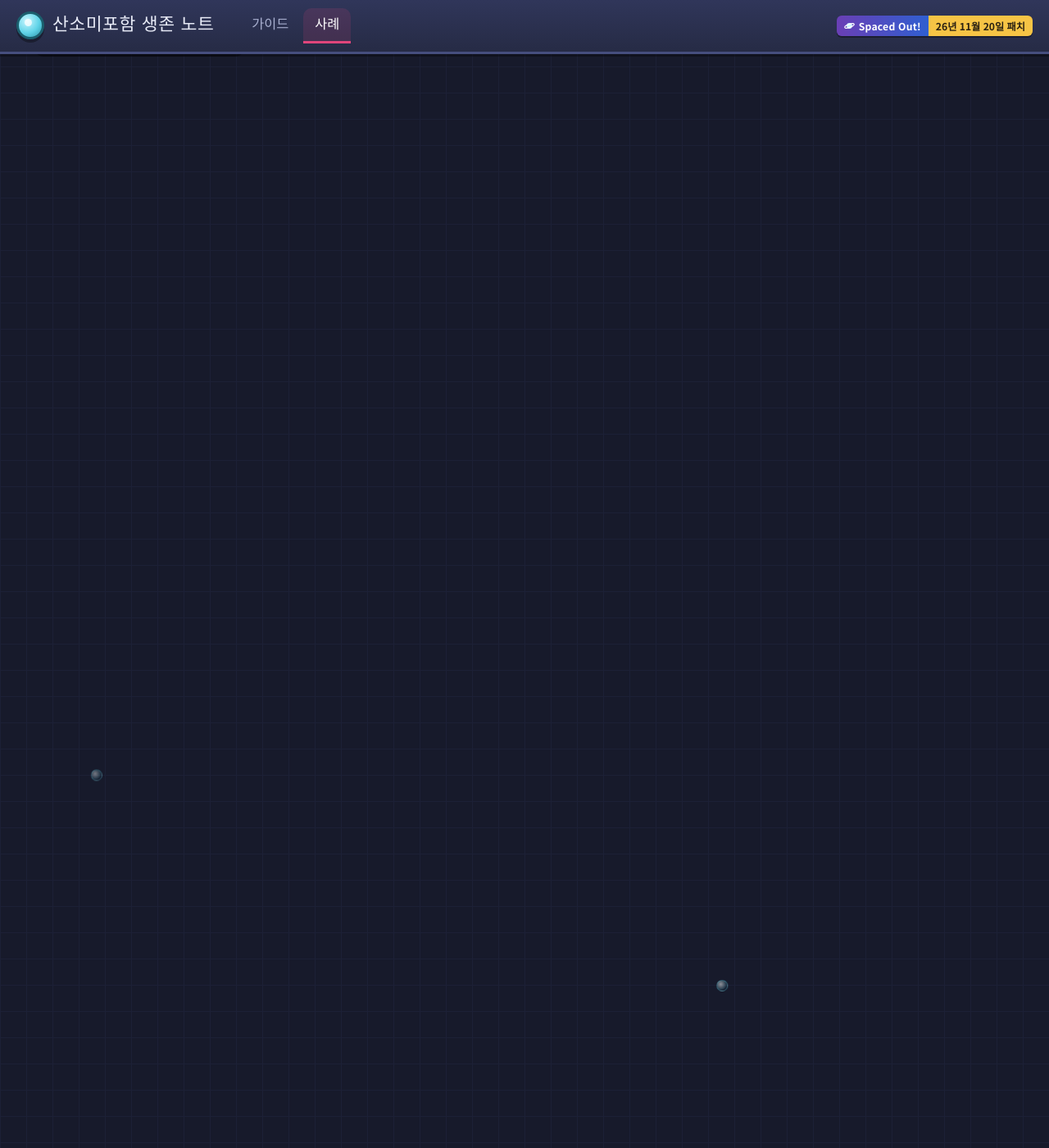
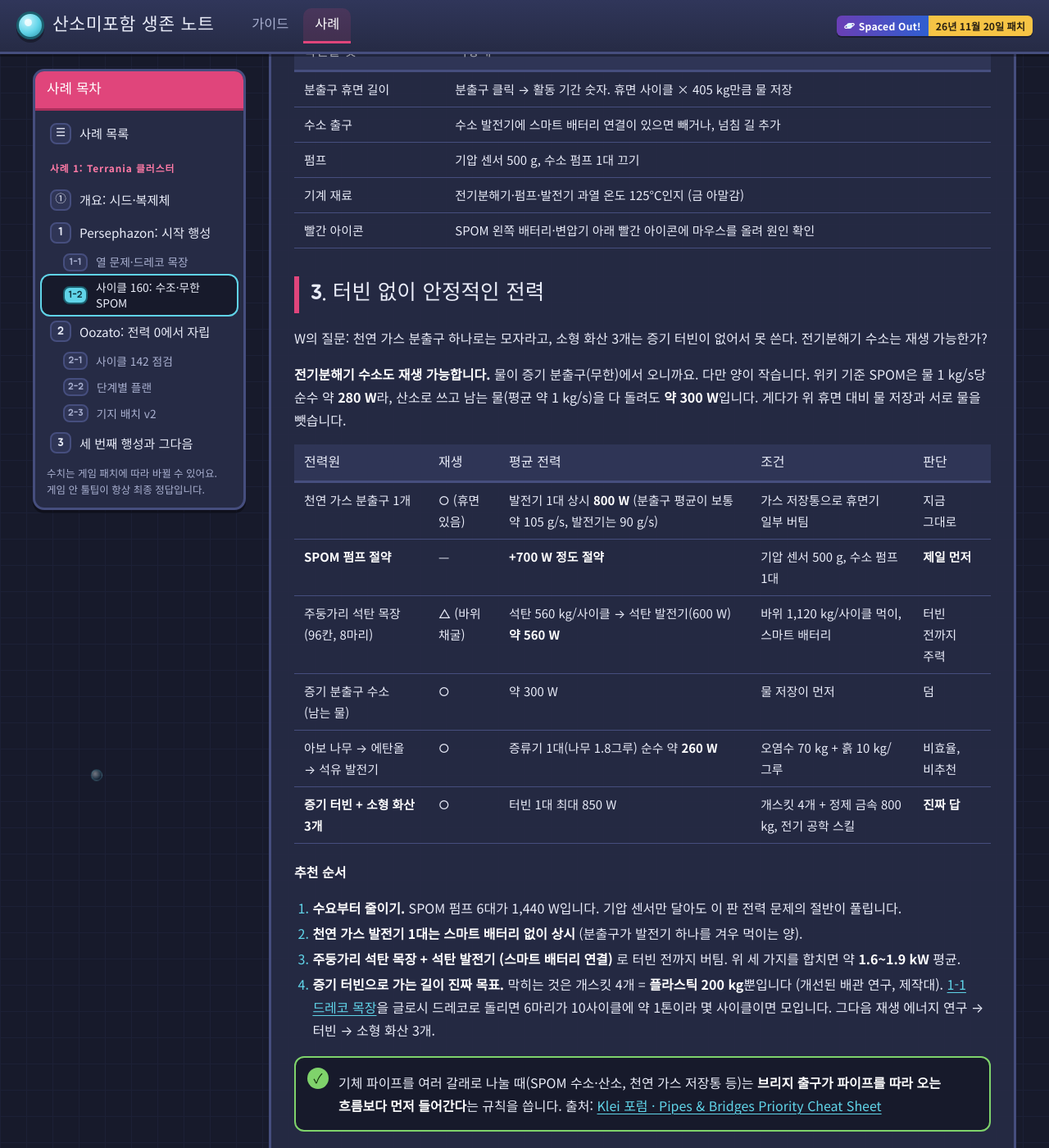
Before and after one commit to zaGamer95/oni, a Jekyll site: the page built from guide/case-1-perse-160.md, in a window 1280 px wide and 1400 px high, scrolled down 8783 px. Shown: the whole window at 82% size. Built offline with Jekyll 4.4.1, drawn with Linux system fonts in a browser that asks for light colours; before the commit the page ends 8908 px from its top, so only the background shows below that; some of the changed text lies outside the part shown.

Commit message:
사례 1-2: 분출구 실측 휴면값으로 물 저장량 재계산, 터빈 전 전력 계획 추가
Co-Authored-By: Claude Opus 5.5 <noreply@anthropic.com>
Claude-Session: https://claude.ai/code/session_01D1TBnUKCMKwbwCpWYuBTYM

```diff
--- a/guide/case-1-perse-160.md
+++ b/guide/case-1-perse-160.md
@@ -9,7 +9,7 @@ dlc: spaced-out
 game_version: u60-2026-11-20
 eyebrow: 사례 1 · 1-2
 permalink: /guide/case/terrania-1/persephazon/cycle-160/
-description: 사이클 160에 Persephazon 본진 개발을 다시 시작. 기지 안 염수 수조(Beakon·Flue Coral·Starnacle 하나씩)와 차가운 증기 분출구로 돌리는 전기분해기 3대짜리 SPOM을 점검.
+description: 사이클 160에 Persephazon 본진 개발을 다시 시작. 기지 안 염수 수조(Beakon·Flue Coral·Starnacle 하나씩), 차가운 증기 분출구로 돌리는 전기분해기 3대짜리 SPOM, 증기 터빈 전까지 버틸 전력 계획.
 ---
 
 * 목차
@@ -89,7 +89,17 @@ Flue Coral 씨앗을 더 얻는 법: **Printerceptor** (이 판 스토리 특성
 **① 분출구 휴면기 (가장 중요).** 분석 창의 "평균 출력 1,700 g/s"는 **휴면기까지 넣은 평생 평균**입니다. 모든 분출구는 25~225사이클 주기로, 그중 40~80%만 활동하고 나머지는 완전히 쉽니다. 쉬는 동안 물이 0이면 산소도 0이에요.
 
 - 필요한 저장량 = **하루 사용량 × 휴면 사이클 수.** 예: 405 kg × 30사이클 ≈ **12톤**.
-- 분출구 정보 창의 "활동 기간 (Active Period)"을 보면 정확한 휴면 길이가 나옵니다. 그 숫자로 다시 계산하세요.
+- 분출구 정보 창의 "활동 기간 (Active Period)"을 보면 정확한 휴면 길이가 나옵니다.
+
+**W 판 분출구 실제 값:** 분출 5.2 kg/s (570초 중 320초), **활동 110사이클 중 63.9사이클 → 휴면 46.1사이클**, 평균 1,699 g/s, **다음 휴면까지 7.4사이클.**
+
+| 계산 | 값 |
+|---|---|
+| 활동기 평균 물 | 5.2 × 320/570 = **2.92 kg/s** (≈ 1,750 kg/사이클) |
+| 휴면 46사이클 동안 6명 산소용 물 | 405 kg × 46 ≈ **18.7톤** |
+| 남은 7.4사이클에 모을 수 있는 양 | (1,750 − 405) × 7.4 ≈ **10톤** |
+
+이번 휴면은 물 저장만으로 다 못 버팁니다. 지금 바로 남는 물을 전부 모으고 (수소 발전용으로 태우지 말 것), 모자라는 약 20사이클분은 **조류 테라리움·산소 확산기 같은 예비 산소**를 미리 준비하세요. 다음 활동기(63.9사이클)에는 하루 약 1,340 kg씩 남으니, 그때 20톤 저장조를 채워 두면 그 뒤로는 끊기지 않습니다.
 - 활동기엔 평균보다 훨씬 많이 나옵니다 (예: 활동 60%면 2.8 kg/s). 응축이 못 따라가 방 압력이 **5 kg**이 되면 분출구가 멈추고 그 물은 버려집니다.
 - 저장: 액체 저장통 1개 = 5톤이라 부족합니다. **바닥 웅덩이(단열 타일로 싼 수조)**가 싸고 큽니다. 사진의 기지 오른쪽 아래 저장조를 이 용도로 써도 됩니다.
 
@@ -111,3 +121,28 @@ Flue Coral 씨앗을 더 얻는 법: **Printerceptor** (이 판 스토리 특성
 | 펌프 | 기압 센서 500 g, 수소 펌프 1대 끄기 |
 | 기계 재료 | 전기분해기·펌프·발전기 과열 온도 125°C인지 (금 아말감) |
 | 빨간 아이콘 | SPOM 왼쪽 배터리·변압기 아래 빨간 아이콘에 마우스를 올려 원인 확인 |
+
+## 3. 터빈 없이 안정적인 전력
+
+W의 질문: 천연 가스 분출구 하나로는 모자라고, 소형 화산 3개는 증기 터빈이 없어서 못 쓴다. 전기분해기 수소는 재생 가능한가?
+
+**전기분해기 수소도 재생 가능합니다.** 물이 증기 분출구(무한)에서 오니까요. 다만 양이 작습니다. 위키 기준 SPOM은 물 1 kg/s당 순수 약 **280 W**라, 산소로 쓰고 남는 물(평균 약 1 kg/s)을 다 돌려도 **약 300 W**입니다. 게다가 위 휴면 대비 물 저장과 서로 물을 뺏습니다.
+
+| 전력원 | 재생 | 평균 전력 | 조건 | 판단 |
+|---|---|---|---|---|
+| 천연 가스 분출구 1개 | ○ (휴면 있음) | 발전기 1대 상시 **800 W** (분출구 평균이 보통 약 105 g/s, 발전기는 90 g/s) | 가스 저장통으로 휴면기 일부 버팀 | 지금 그대로 |
+| **SPOM 펌프 절약** | — | **+700 W 정도 절약** | 기압 센서 500 g, 수소 펌프 1대 | **제일 먼저** |
+| 주둥가리 석탄 목장 (96칸, 8마리) | △ (바위 채굴) | 석탄 560 kg/사이클 → 석탄 발전기(600 W) **약 560 W** | 바위 1,120 kg/사이클 먹이, 스마트 배터리 | 터빈 전까지 주력 |
+| 증기 분출구 수소 (남는 물) | ○ | 약 300 W | 물 저장이 먼저 | 덤 |
+| 아보 나무 → 에탄올 → 석유 발전기 | ○ | 증류기 1대(나무 1.8그루) 순수 약 **260 W** | 오염수 70 kg + 흙 10 kg/그루 | 비효율, 비추천 |
+| **증기 터빈 + 소형 화산 3개** | ○ | 터빈 1대 최대 850 W | 개스킷 4개 + 정제 금속 800 kg, 전기 공학 스킬 | **진짜 답** |
+
+**추천 순서**
+
+1. **수요부터 줄이기.** SPOM 펌프 6대가 1,440 W입니다. 기압 센서만 달아도 이 판 전력 문제의 절반이 풀립니다.
+2. **천연 가스 발전기 1대는 스마트 배터리 없이 상시** (분출구가 발전기 하나를 겨우 먹이는 양).
+3. **주둥가리 석탄 목장 + 석탄 발전기 (스마트 배터리 연결)** 로 터빈 전까지 버팀. 위 세 가지를 합치면 약 **1.6~1.9 kW** 평균.
+4. **증기 터빈으로 가는 길이 진짜 목표.** 막히는 것은 개스킷 4개 = **플라스틱 200 kg**뿐입니다 (개선된 배관 연구, 제작대). [1-1 드레코 목장]({{ '/guide/case/terrania-1/drecko-ranch/' | relative_url }})을 글로시 드레코로 돌리면 6마리가 10사이클에 약 1톤이라 몇 사이클이면 모입니다. 그다음 재생 에너지 연구 → 터빈 → 소형 화산 3개.
+
+> 기체 파이프를 여러 갈래로 나눌 때(SPOM 수소·산소, 천연 가스 저장통 등)는 **브리지 출구가 파이프를 따라 오는 흐름보다 먼저 들어간다**는 규칙을 씁니다. 출처: [Klei 포럼 · Pipes & Bridges Priority Cheat Sheet](https://kleiforums.com/forums/topic/102326-pipes-bridges-priority-cheat-sheet/)
+{: .tip}
```
